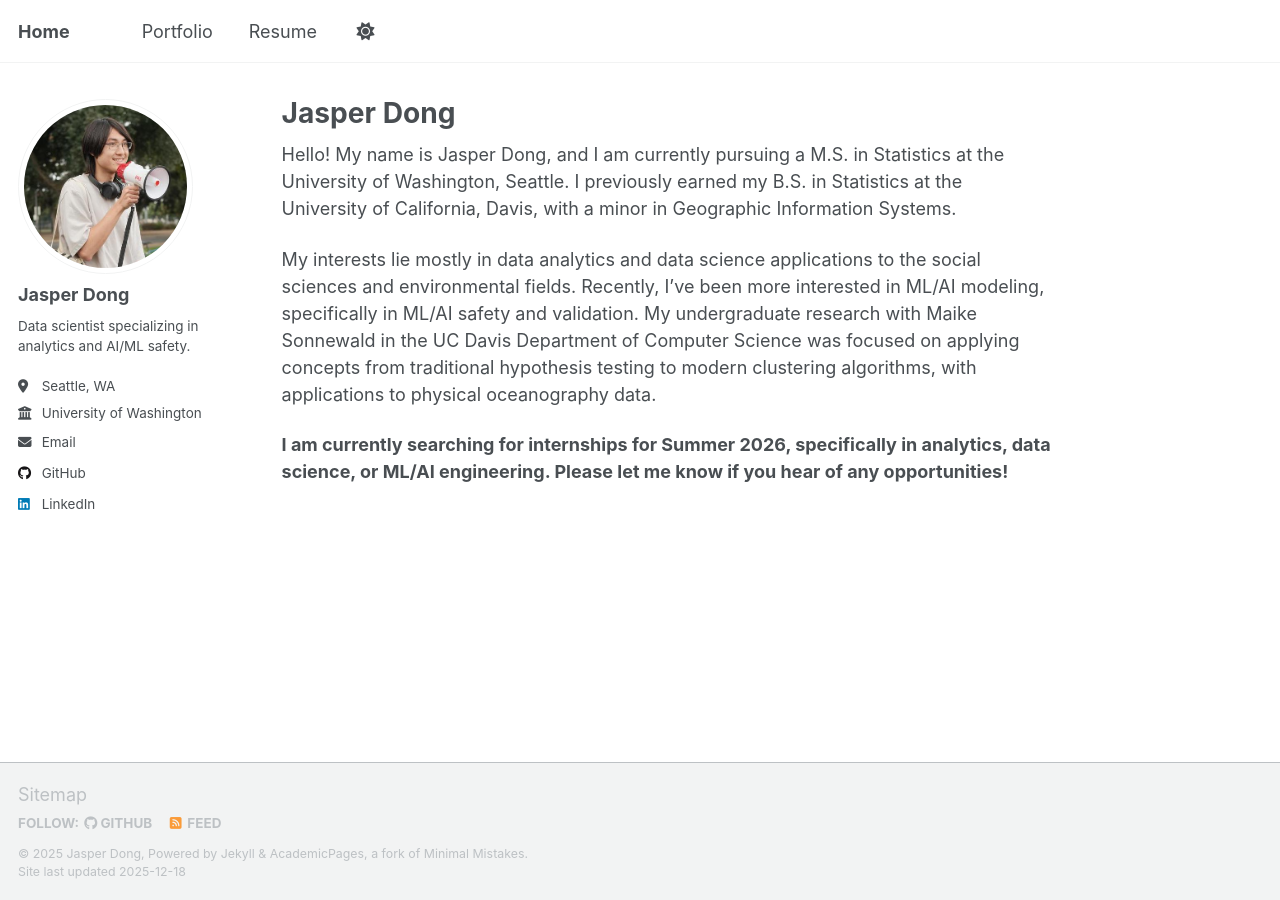
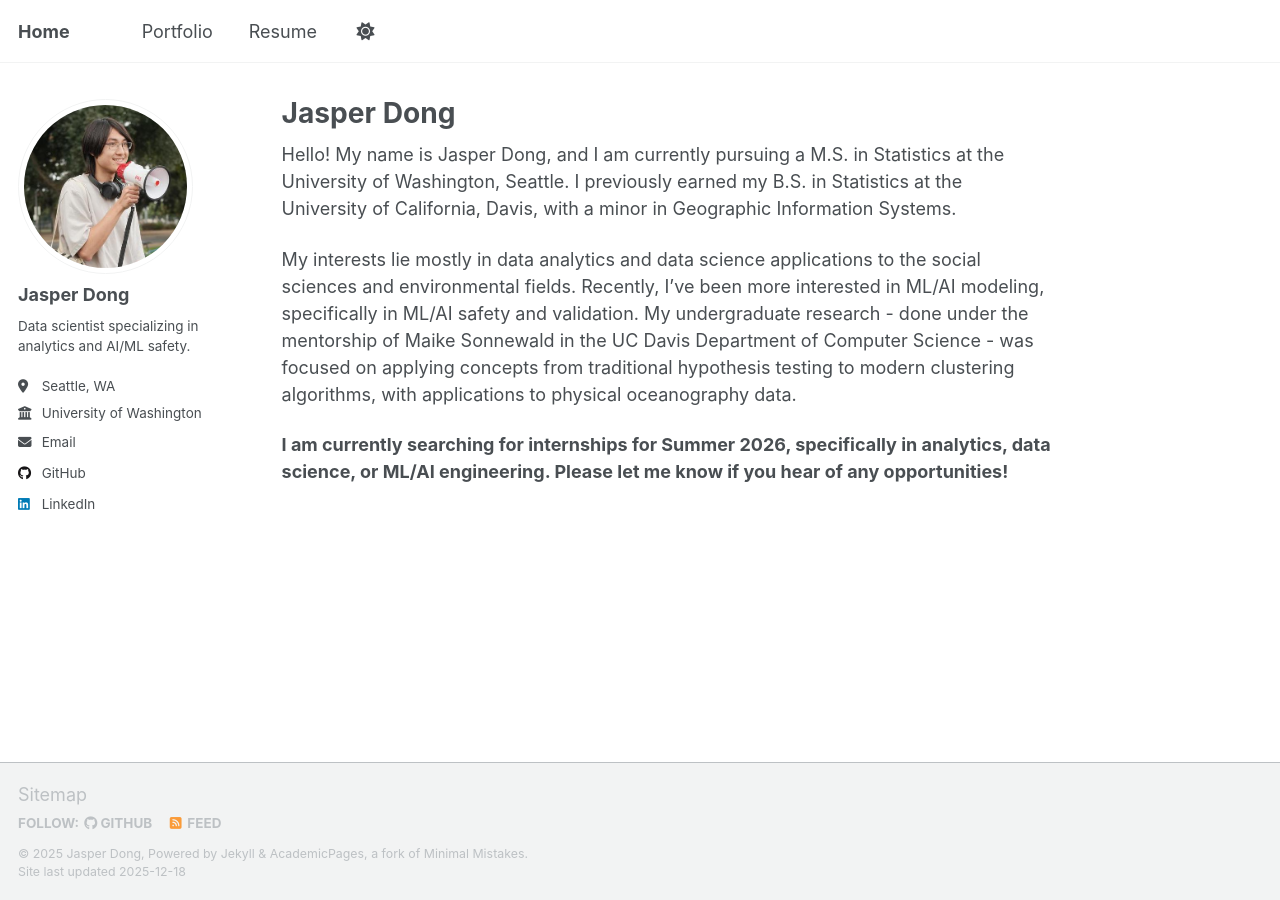
Before and after one commit to jmudong/jmudong.github.io, a Jekyll site: the page built from _pages/about.md, in a window 1280 px wide. Built offline with Jekyll 4.4.1, drawn with Linux system fonts in a browser that asks for light colours; a script that is not in the unit is left out.

Commit message:
Update about.md

```diff
--- a/_pages/about.md
+++ b/_pages/about.md
@@ -9,6 +9,6 @@ redirect_from:
 
 Hello! My name is Jasper Dong, and I am currently pursuing a M.S. in Statistics at the University of Washington, Seattle. I previously earned my B.S. in Statistics at the University of California, Davis, with a minor in Geographic Information Systems.
 
-My interests lie mostly in data analytics and data science applications to the social sciences and environmental fields. Recently, I've been more interested in ML/AI modeling, specifically in ML/AI safety and validation. My undergraduate research with Maike Sonnewald in the UC Davis Department of Computer Science was focused on applying concepts from traditional hypothesis testing to modern clustering algorithms, with applications to physical oceanography data.
+My interests lie mostly in data analytics and data science applications to the social sciences and environmental fields. Recently, I've been more interested in ML/AI modeling, specifically in ML/AI safety and validation. My undergraduate research - done under the mentorship of Maike Sonnewald in the UC Davis Department of Computer Science - was focused on applying concepts from traditional hypothesis testing to modern clustering algorithms, with applications to physical oceanography data.
 
 __I am currently searching for internships for Summer 2026, specifically in analytics, data science, or ML/AI engineering. Please let me know if you hear of any opportunities!__
```
